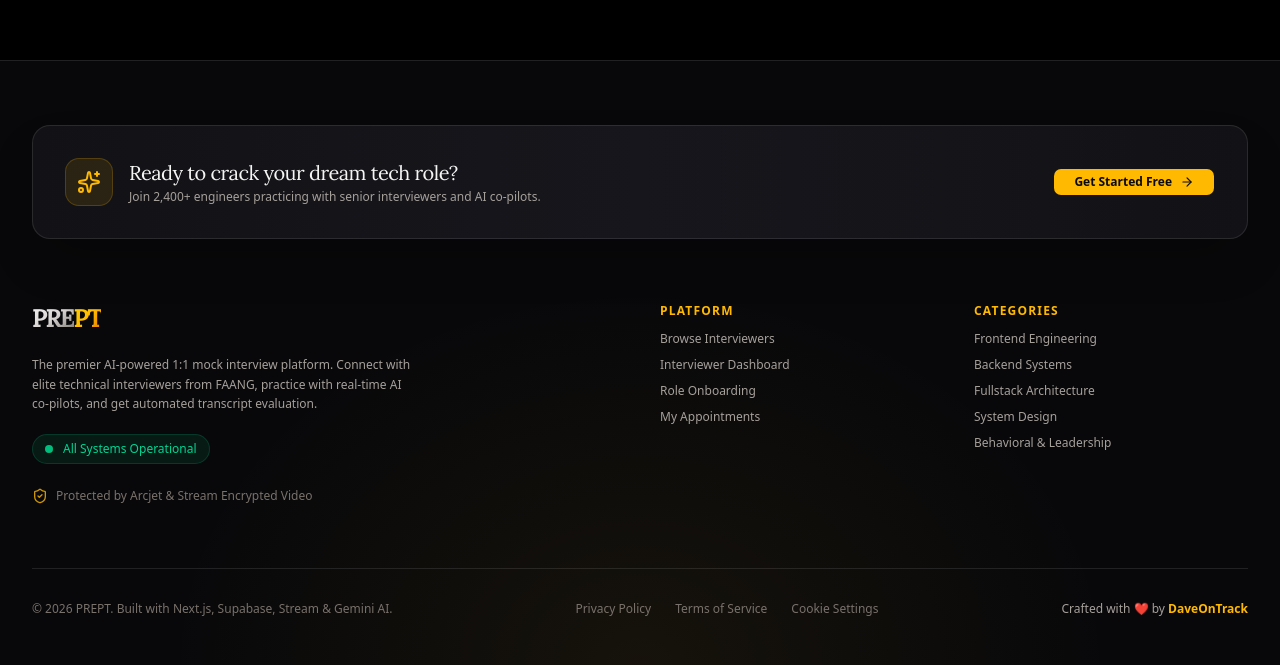
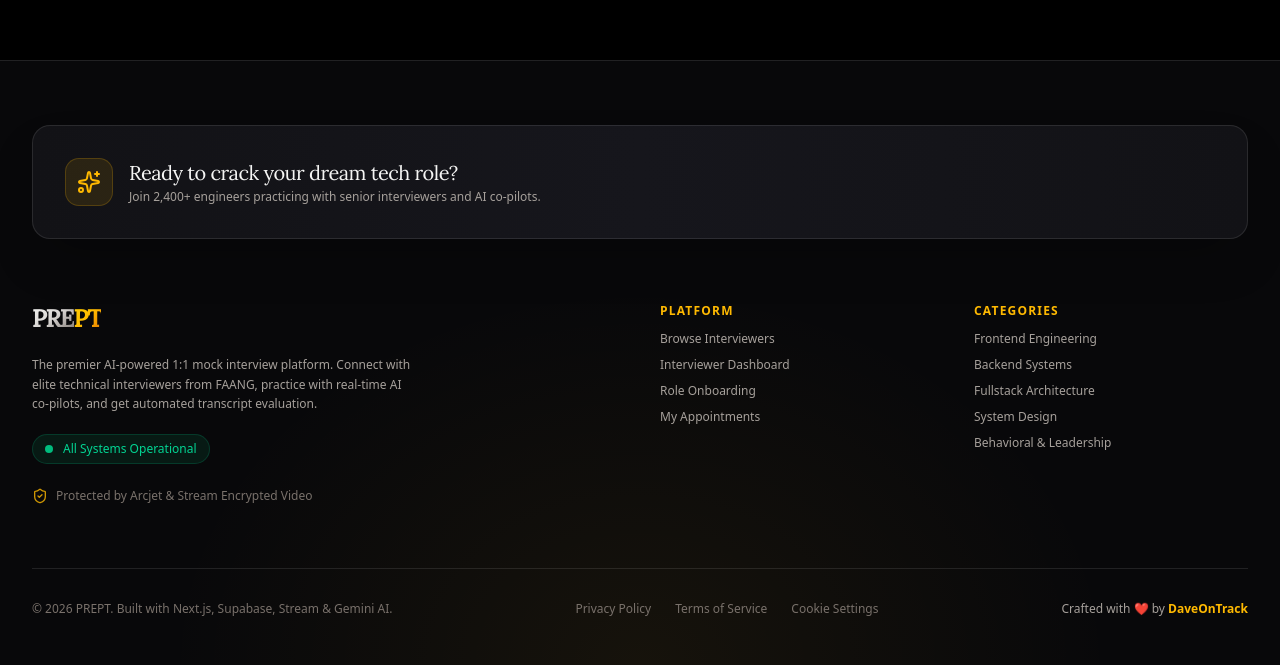
Before and after one commit to Feven-Tolosa/PREPT-AI-INTERVIW-MARKETPLACE, a Next.js app: page /appointments in a window 1280 px wide. Shown: the part 804-1469 px from the top of the page. Built offline with nearby package versions, Linux system fonts and the light colour scheme; no server answers; the database is empty; sample sign-in values are in the browser's storage.

Commit message:
landing: section reorder

```diff
--- a/app/page.jsx
+++ b/app/page.jsx
@@ -210,6 +210,9 @@
       {/* How it works */}
       <HowItWorks />
 
+      {/* DEMO PREVIEW */}
+      <DemoPreview />
+
       {/* FEATURES BENTO GRID */}
       <section className='relative z-10 py-28 max-w-5xl mx-auto px-6'>
         <div className='text-center mb-16'>
@@ -309,6 +312,9 @@
         </div>
       </section>
 
+      {/* TESTIMONIALS */}
+      <Testimonials />
+
       {/* WHO IT'S FOR */}
       <section className='relative z-10 pb-28 max-w-5xl mx-auto px-6'>
         <div className='text-center mb-16'>
@@ -351,12 +357,6 @@
           ))}
         </div>
       </section>
-
-      {/* DEMO PREVIEW */}
-      <DemoPreview />
-
-      {/* TESTIMONIALS */}
-      <Testimonials />
 
       {/* PRICING */}
       <section className='relative z-10 pb-28 max-w-5xl mx-auto px-6'>
--- a/components/footer.jsx
+++ b/components/footer.jsx
@@ -32,11 +32,11 @@
             </div>
           </div>
           <div className="flex items-center gap-3 w-full md:w-auto">
-            <Link href="/onboarding" className="w-full md:w-auto">
+            {/* <Link href="/onboarding" className="w-full md:w-auto">
               <Button variant="gold" size="sm" className="w-full md:w-auto px-5 py-2.5 text-xs font-semibold">
                 Get Started Free <ArrowRight className="w-3.5 h-3.5 ml-1" />
               </Button>
-            </Link>
+            </Link> */}
           </div>
         </div>
 
```
